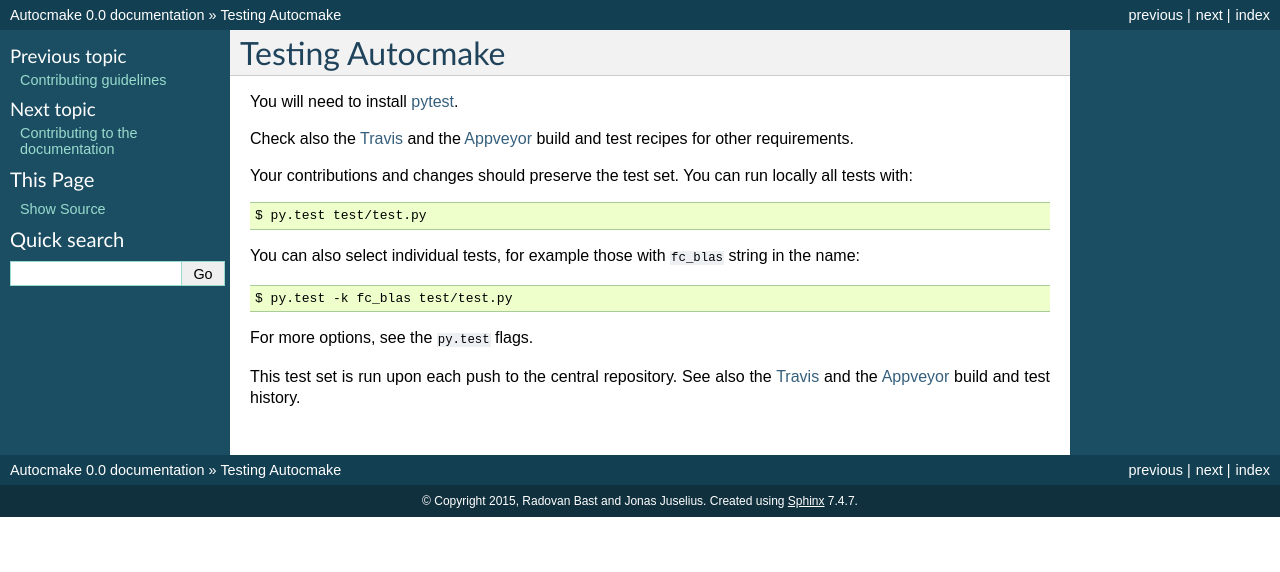
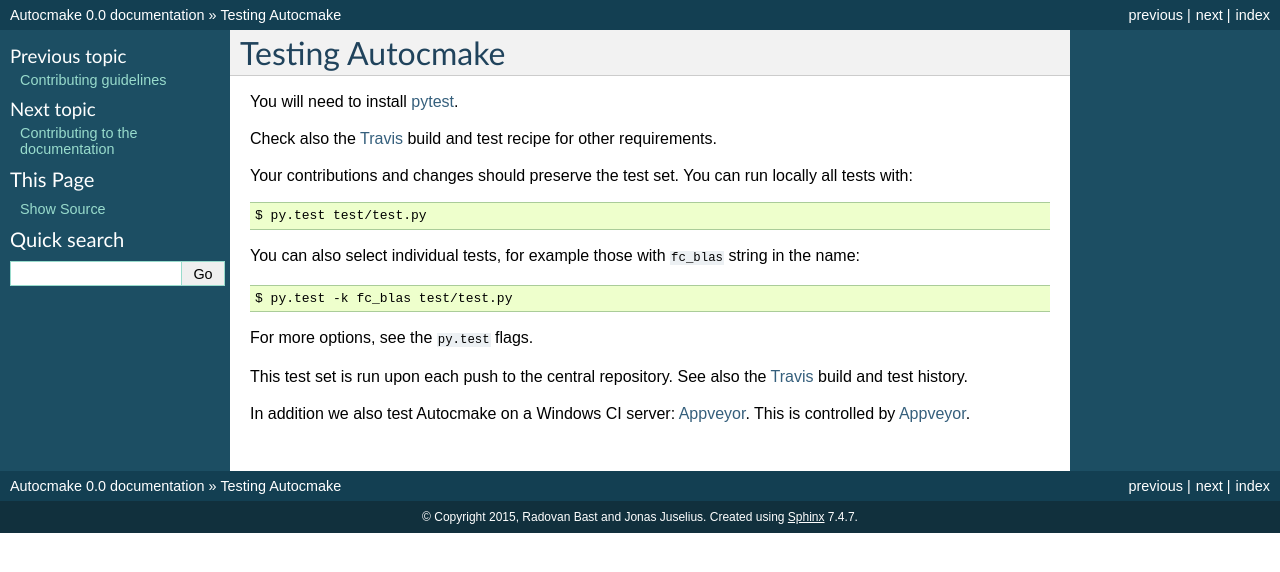
Before and after one commit to dev-cafe/autocmake, a Sphinx documentation site: the page built from doc/contributors/testing.rst, in a window 1280 px wide. Shown: the top 572 px of the page. Built offline with Sphinx 7.4.7, drawn with Linux system fonts in a browser that asks for light colours.

Commit message:
reformulate

```diff
--- a/doc/contributors/testing.rst
+++ b/doc/contributors/testing.rst
@@ -6,8 +6,7 @@ Testing Autocmake
 You will need to install `pytest <http://pytest.org/>`__.
 
 Check also the `Travis  <https://github.com/scisoft/autocmake/blob/master/.travis.yml>`__
-and the `Appveyor <https://github.com/scisoft/autocmake/blob/master/appveyor.yml>`__
-build and test recipes for other requirements.
+build and test recipe for other requirements.
 
 Your contributions and changes should preserve the test set. You can run locally all tests with::
 
@@ -20,5 +19,8 @@ You can also select individual tests, for example those with ``fc_blas`` string
 For more options, see the ``py.test`` flags.
 
 This test set is run upon each push to the central repository.
-See also the `Travis <https://travis-ci.org/scisoft/autocmake/builds>`__ and the
-`Appveyor <https://ci.appveyor.com/project/bast/autocmake/history>`__  build and test history.
+See also the `Travis <https://travis-ci.org/scisoft/autocmake/builds>`__
+build and test history.
+
+In addition we also test Autocmake on a Windows CI server: `Appveyor <https://ci.appveyor.com/project/bast/autocmake/history>`__.
+This is controlled by `Appveyor <https://github.com/scisoft/autocmake/blob/master/appveyor.yml>`__.
```
